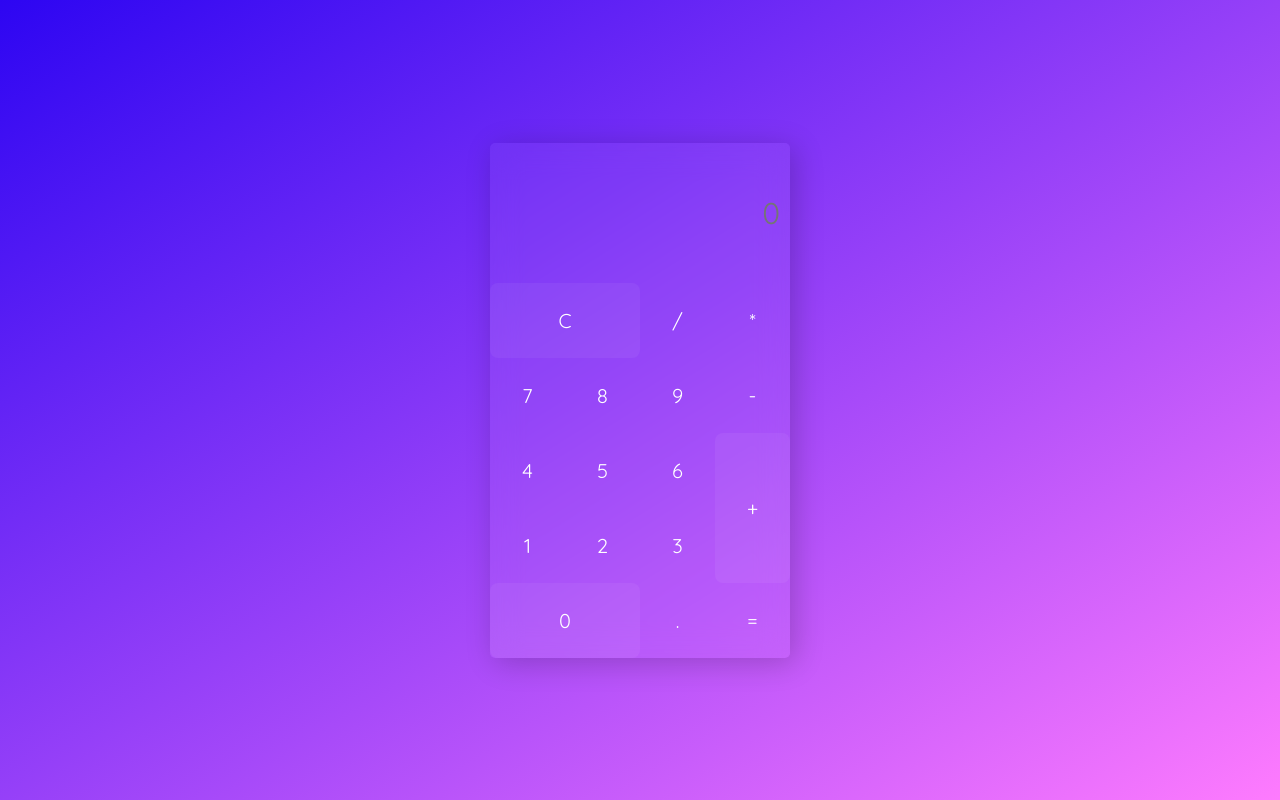
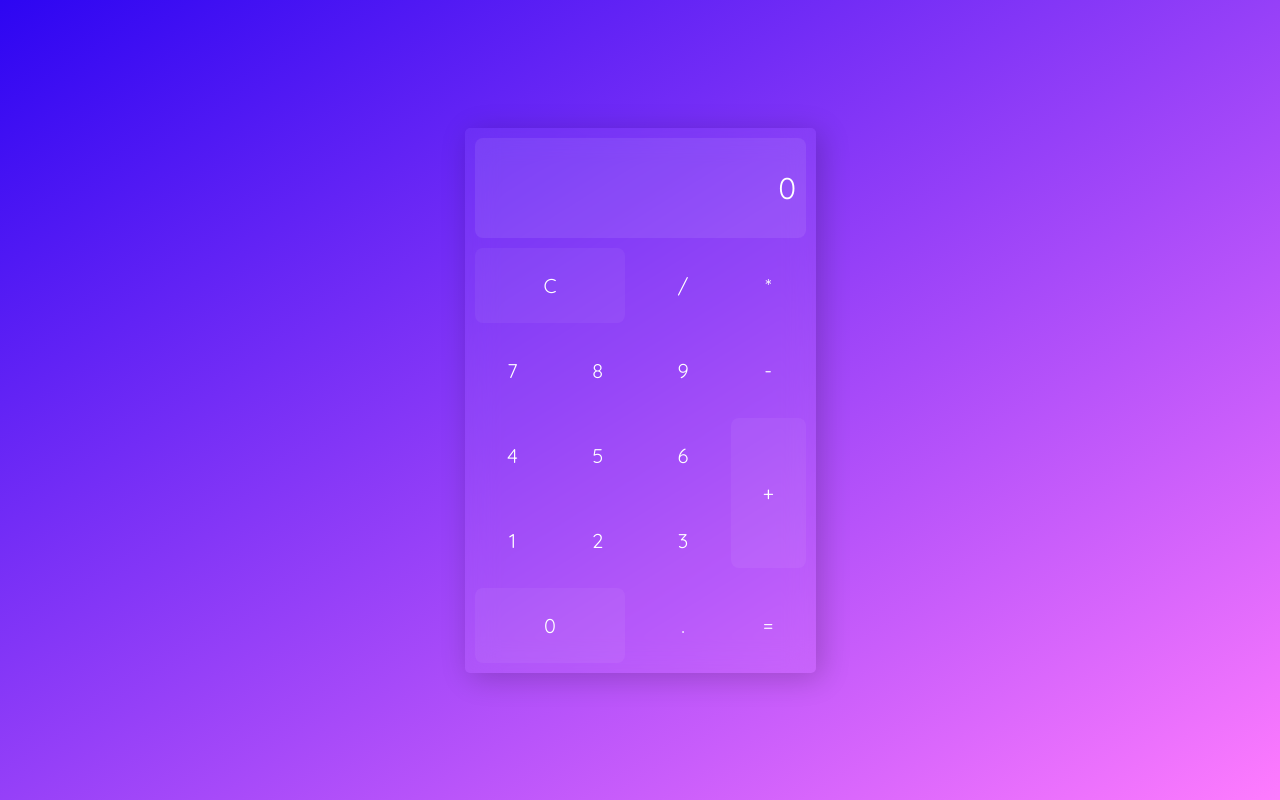
Before and after one commit to K0NRAD/lws_calculator_css_only, a plain HTML site: page index.html in a window 1280 px wide. Drawn offline with Linux system fonts and the light colour scheme.

Commit message:
Update style.css

```diff
--- a/style.css
+++ b/style.css
@@ -30,24 +30,29 @@ body {
 .container .calculator {
   position: relative;
   display: grid;
+  gap: 10px;
+  padding: 10px;
 }
 
 .container .calculator .value {
   grid-column: span 4;
-  height: 140px;
-  width: 300px;
+  height: 100px;
   text-align: right;
+  outline: none;
   border: none;
-  outline: none;
-  padding: 10px;
+  border-radius: 8px;
+  padding-right: 10px;
   font-size: 30px;
-  background-color: transparent;
+  background-color: rgba(255, 255, 255, 0.08);
   color: white;
   border-bottom: 1 px solid rgba(255, 255, 255, 0.02);
   border-right: 1 px solid rgba(255, 255, 255, 0.02);
   transition: 0.5s;
 }
 
+.container .calculator .value::placeholder {
+  color: white;
+}
 .container .calculator span {
   display: grid;
   place-items: center;
```
